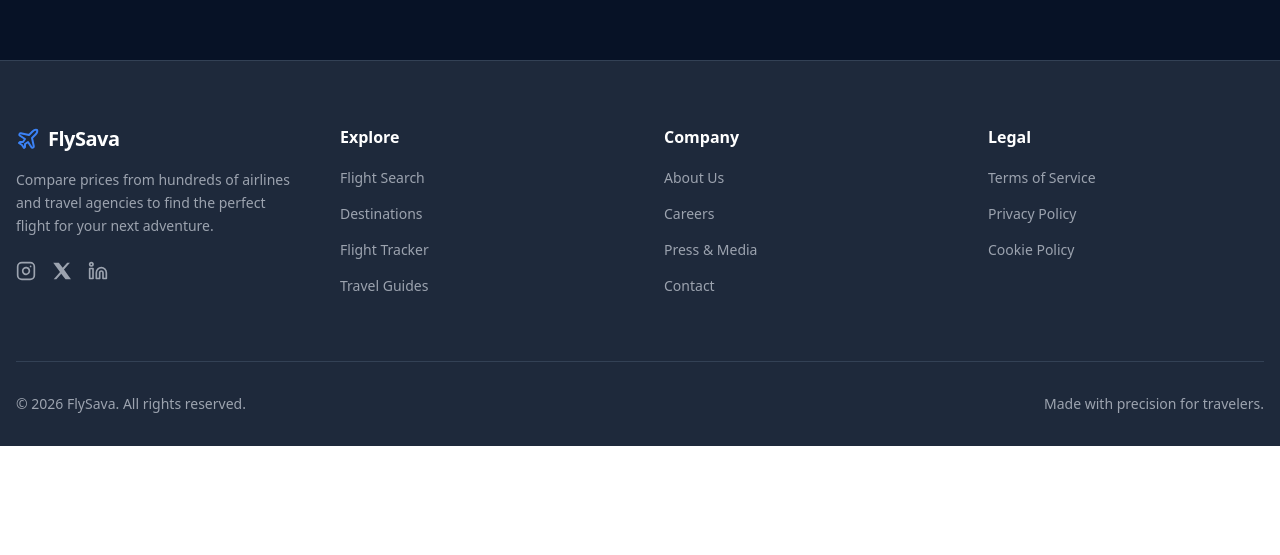
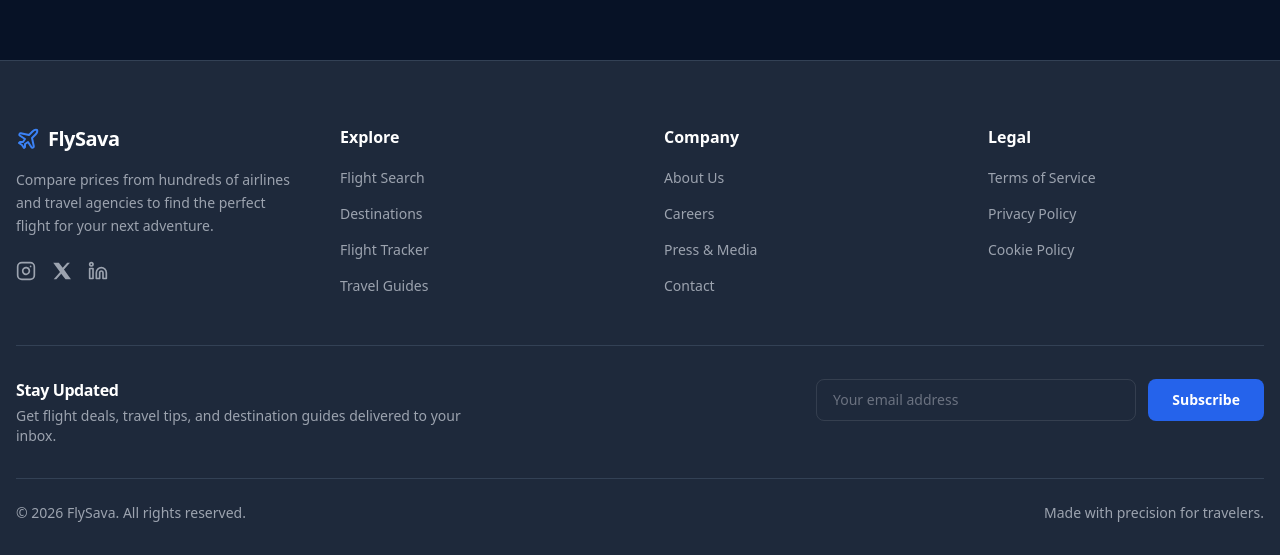
Before and after one commit to saumy-31/aero-compare, a React (Vite) app: page /blog/1 in a window 1280 px wide. Shown: the part 740-1295 px from the top of the page. Before the commit the page ends 1186 px from the top, so only its background shows below. Built offline with nearby package versions, Linux system fonts and the light colour scheme.

Commit message:
Enhance FlySava UI and navigation experience

```diff
--- a/src/components/layout/Footer.tsx
+++ b/src/components/layout/Footer.tsx
@@ -1,16 +1,50 @@
-import React from 'react';
+import React, { useState } from 'react';
 import { Link } from 'react-router-dom';
 import { Plane, Instagram, Linkedin } from 'lucide-react';
 
 export const Footer = () => {
+  const [isSubmitting, setIsSubmitting] = useState(false);
+  const [status, setStatus] = useState<'success' | 'error' | null>(null);
+
   const handleScrollTop = () => {
     window.scrollTo(0, 0);
+  };
+
+  const handleSubscribe = async (e: React.FormEvent<HTMLFormElement>) => {
+    e.preventDefault();
+    setIsSubmitting(true);
+    setStatus(null);
+
+    const formData = new FormData(e.currentTarget);
+
+    try {
+      // Use FormSubmit AJAX endpoint to prevent page redirection
+      const response = await fetch("https://formsubmit.co/ajax/contact@flysava.com", {
+        method: "POST",
+        body: formData,
+      });
+
+      if (response.ok) {
+        setStatus('success');
+        e.currentTarget.reset();
+      } else {
+        setStatus('error');
+      }
+    } catch (error) {
+      setStatus('error');
+    } finally {
+      setIsSubmitting(false);
+      // Auto-hide status message after 5 seconds
+      setTimeout(() => setStatus(null), 5000);
+    }
   };
 
   return (
     <footer className="bg-white dark:bg-dark-card border-t border-gray-100 dark:border-dark-border mt-auto transition-colors">
       <div className="container mx-auto px-4 max-w-7xl pt-16 pb-8">
-        <div className="grid grid-cols-1 md:grid-cols-2 lg:grid-cols-4 gap-12 mb-16">
+
+        {/* Main Footer Links & Info */}
+        <div className="grid grid-cols-1 md:grid-cols-2 lg:grid-cols-4 gap-12 mb-12">
 
           {/* Brand & Socials */}
           <div className="col-span-1 lg:col-span-1">
@@ -98,8 +132,57 @@ export const Footer = () => {
 
         </div>
 
+        {/* Newsletter Subscription Section - Premium Compact Design */}
+        <div className="py-8 border-t border-gray-100 dark:border-dark-border flex flex-col lg:flex-row items-start lg:items-center justify-between gap-6">
+          <div className="max-w-md">
+            <h3 className="text-base font-bold text-gray-900 dark:text-white tracking-tight mb-1">Stay Updated</h3>
+            <p className="text-sm text-gray-500 dark:text-gray-400">
+              Get flight deals, travel tips, and destination guides delivered to your inbox.
+            </p>
+          </div>
+
+          <div className="w-full lg:w-auto flex-grow max-w-md lg:ml-auto">
+            <form onSubmit={handleSubscribe} className="relative flex flex-col sm:flex-row gap-2 sm:gap-3">
+              {/* FormSubmit Configuration Fields */}
+              <input type="hidden" name="_captcha" value="false" />
+              <input type="hidden" name="_subject" value="New Footer Newsletter Subscription" />
+              <input type="hidden" name="_template" value="table" />
+
+              <input
+                type="email"
+                name="email"
+                required
+                placeholder="Your email address"
+                disabled={isSubmitting}
+                className="w-full bg-transparent border border-gray-200 dark:border-white/10 rounded-lg px-4 py-2.5 text-gray-900 dark:text-white placeholder-gray-500 focus:outline-none focus:border-blue-500 focus:ring-1 focus:ring-blue-500 transition-all disabled:opacity-50 text-sm"
+              />
+              <button
+                type="submit"
+                disabled={isSubmitting}
+                className="w-full sm:w-auto flex-shrink-0 flex items-center justify-center bg-blue-600 hover:bg-blue-500 text-white font-bold py-2.5 px-6 rounded-lg transition-colors disabled:opacity-70 disabled:cursor-not-allowed whitespace-nowrap text-sm"
+              >
+                {isSubmitting ? 'Subscribing...' : 'Subscribe'}
+              </button>
+            </form>
+
+            {/* Status Messages */}
+            <div className="h-5 mt-1">
+              {status === 'success' && (
+                <p className="text-green-600 dark:text-green-400 text-xs font-medium transition-opacity">
+                  Thank you! You have successfully subscribed.
+                </p>
+              )}
+              {status === 'error' && (
+                <p className="text-red-600 dark:text-red-400 text-xs font-medium transition-opacity">
+                  Oops! Something went wrong. Please try again.
+                </p>
+              )}
+            </div>
+          </div>
+        </div>
+
         {/* Bottom Copyright Row */}
-        <div className="pt-8 border-t border-gray-100 dark:border-dark-border flex flex-col md:flex-row justify-between items-center gap-4">
+        <div className="pt-6 border-t border-gray-100 dark:border-dark-border flex flex-col md:flex-row justify-between items-center gap-4">
           <p className="text-gray-400 text-sm">© {new Date().getFullYear()} FlySava. All rights reserved.</p>
           <div className="flex space-x-6 text-sm text-gray-400">
             <span>Made with precision for travelers.</span>
--- a/src/pages/BlogPost.tsx
+++ b/src/pages/BlogPost.tsx
@@ -1,13 +1,17 @@
 import React, { useEffect, useState } from 'react';
 import { useParams, useNavigate } from 'react-router-dom';
-import { Calendar, Clock, ArrowLeft, User, Share2, Facebook, Twitter, Link2, Mail, ChevronRight, ChevronLeft, MapPin } from 'lucide-react';
+import { Calendar, Clock, ArrowLeft, User, Facebook, Twitter, Link2, Mail, ChevronRight, ChevronLeft } from 'lucide-react';
 import { MOCK_BLOG_POSTS } from '../data/mockBlogPosts';
-import { motion, useScroll, useSpring } from 'framer-motion';
+import { motion, useScroll, useSpring, AnimatePresence } from 'framer-motion';
 
 export const BlogPost = () => {
   const { slug } = useParams();
   const navigate = useNavigate();
   const [copied, setCopied] = useState(false);
+
+  // Newsletter State
+  const [newsletterStatus, setNewsletterStatus] = useState<'success' | 'error' | null>(null);
+  const [isSubmittingNewsletter, setIsSubmittingNewsletter] = useState(false);
 
   const { scrollYProgress } = useScroll();
   const scaleX = useSpring(scrollYProgress, { stiffness: 100, damping: 30, restDelta: 0.001 });
@@ -32,6 +36,34 @@ export const BlogPost = () => {
     navigator.clipboard.writeText(window.location.href);
     setCopied(true);
     setTimeout(() => setCopied(false), 2000);
+  };
+
+  const handleSubscribe = async (e: React.FormEvent<HTMLFormElement>) => {
+    e.preventDefault();
+    setIsSubmittingNewsletter(true);
+    setNewsletterStatus(null);
+
+    const formData = new FormData(e.currentTarget);
+
+    try {
+      // Use FormSubmit AJAX endpoint to prevent page redirection
+      const response = await fetch("https://formsubmit.co/ajax/contact@flysava.com", {
+        method: "POST",
+        body: formData,
+      });
+
+      if (response.ok) {
+        setNewsletterStatus('success');
+        e.currentTarget.reset();
+      } else {
+        setNewsletterStatus('error');
+      }
+    } catch (error) {
+      setNewsletterStatus('error');
+    } finally {
+      setIsSubmittingNewsletter(false);
+      setTimeout(() => setNewsletterStatus(null), 5000);
+    }
   };
 
   return (
@@ -89,42 +121,23 @@ export const BlogPost = () => {
             </div>
           </header>
 
-          {/*
-            Article Body
-            Utilizing complex Tailwind descendant selectors to style the raw HTML
-            into a premium magazine format.
-          */}
           <article
             className="prose prose-invert prose-lg md:prose-xl max-w-none
-
-            /* Typography & Spacing */
             prose-p:text-gray-300 prose-p:leading-[1.8] prose-p:mb-8 prose-p:text-[1.1rem] md:prose-p:text-[1.15rem]
             prose-headings:text-white prose-headings:font-black prose-headings:tracking-tight
             [&_h2]:text-3xl md:[&_h2]:text-4xl [&_h2]:mt-16 [&_h2]:mb-8
             [&_h3]:text-2xl [&_h3]:mt-10 [&_h3]:mb-6
             prose-a:text-blue-400 prose-a:no-underline hover:prose-a:underline hover:prose-a:text-blue-300 transition-colors
             prose-strong:text-white prose-strong:font-bold
-
-            /* Lists */
             prose-ul:text-gray-300 prose-ul:my-8 prose-li:my-3 prose-li:leading-[1.8]
-
-            /* In-Article Images */
             [&_.in-article-img]:w-full [&_.in-article-img]:h-[300px] md:[&_.in-article-img]:h-[450px] [&_.in-article-img]:object-cover [&_.in-article-img]:rounded-[2rem] [&_.in-article-img]:my-16 [&_.in-article-img]:shadow-2xl [&_.in-article-img]:border [&_.in-article-img]:border-white/5
-
-            /* Editorial Quote Block */
             [&_.editorial-quote]:border-l-4 [&_.editorial-quote]:border-blue-500 [&_.editorial-quote]:pl-8 md:[&_.editorial-quote]:pl-12 [&_.editorial-quote]:my-16 [&_.editorial-quote]:italic [&_.editorial-quote]:text-2xl md:[&_.editorial-quote]:text-3xl [&_.editorial-quote]:text-white [&_.editorial-quote]:font-serif [&_.editorial-quote]:leading-relaxed
-
-            /* Custom Cards (Destination, Budget, Tips) */
             [&_.destination-card]:bg-[#0c1a33] [&_.destination-card]:p-8 md:[&_.destination-card]:p-10 [&_.destination-card]:rounded-[2rem] [&_.destination-card]:border [&_.destination-card]:border-white/10 [&_.destination-card]:my-12 [&_.destination-card]:shadow-xl
             [&_.destination-card_h3]:text-2xl [&_.destination-card_h3]:mt-0 [&_.destination-card_h3]:mb-6 [&_.destination-card_h3]:text-white
-
             [&_.budget-card]:bg-gradient-to-br [&_.budget-card]:from-[#0c1a33] [&_.budget-card]:to-[#071226] [&_.budget-card]:p-8 md:[&_.budget-card]:p-10 [&_.budget-card]:rounded-[2rem] [&_.budget-card]:border [&_.budget-card]:border-green-500/20 [&_.budget-card]:my-12 [&_.budget-card]:shadow-2xl
             [&_.budget-card_h3]:text-2xl [&_.budget-card_h3]:mt-0 [&_.budget-card_h3]:mb-6 [&_.budget-card_h3]:text-green-400
-
             [&_.flight-tips-card]:bg-blue-900/20 [&_.flight-tips-card]:p-8 md:[&_.flight-tips-card]:p-10 [&_.flight-tips-card]:rounded-[2rem] [&_.flight-tips-card]:border [&_.flight-tips-card]:border-blue-500/30 [&_.flight-tips-card]:my-12
             [&_.flight-tips-card_h3]:text-2xl [&_.flight-tips-card_h3]:mt-0 [&_.flight-tips-card_h3]:mb-4 [&_.flight-tips-card_h3]:text-blue-400
-
-            /* FAQ Accordion Styling */
             [&_details]:bg-[#0c1a33] [&_details]:p-6 [&_details]:rounded-2xl [&_details]:mb-4 [&_details]:cursor-pointer [&_details]:border [&_details]:border-white/5 [&_details]:transition-all hover:[&_details]:border-blue-500/30
             [&_summary]:font-bold [&_summary]:text-lg md:[&_summary]:text-xl [&_summary]:text-white [&_summary]:outline-none [&_summary]:list-none [&_summary]:flex [&_summary]:justify-between [&_summary::-webkit-details-marker]:hidden
             [&_details_p]:mt-4 [&_details_p]:mb-0 [&_details_p]:text-gray-400 [&_details_p]:text-base"
@@ -196,10 +209,51 @@ export const BlogPost = () => {
               <Mail className="w-12 h-12 text-blue-400 mx-auto mb-6 relative z-10" />
               <h3 className="text-3xl font-black text-white mb-4 relative z-10">Fly Smarter.</h3>
               <p className="text-gray-400 text-sm md:text-base leading-relaxed mb-8 relative z-10">Join 50,000+ travelers receiving our weekly flight hacks, mistake fares, and secret destination guides.</p>
-              <div className="space-y-4 relative z-10">
-                <input type="email" placeholder="Your email address" className="w-full bg-[#071226] border border-white/10 rounded-xl px-5 py-4 text-white placeholder-gray-500 focus:outline-none focus:border-blue-500 focus:ring-1 focus:ring-blue-500 transition-all" />
-                <button className="w-full bg-blue-600 hover:bg-blue-500 text-white font-black py-4 rounded-xl transition-colors shadow-lg shadow-blue-900/50 uppercase tracking-wide text-sm">Join the Club</button>
-              </div>
+
+              <form onSubmit={handleSubscribe} className="space-y-4 relative z-10">
+                <input type="hidden" name="_captcha" value="false" />
+                <input type="hidden" name="_subject" value="New Newsletter Subscription" />
+                <input type="hidden" name="_template" value="table" />
+
+                <input
+                  type="email"
+                  name="email"
+                  required
+                  placeholder="Your email address"
+                  disabled={isSubmittingNewsletter}
+                  className="w-full bg-[#071226] border border-white/10 rounded-xl px-5 py-4 text-white placeholder-gray-500 focus:outline-none focus:border-blue-500 focus:ring-1 focus:ring-blue-500 transition-all disabled:opacity-50"
+                />
+                <button
+                  type="submit"
+                  disabled={isSubmittingNewsletter}
+                  className="w-full flex items-center justify-center bg-blue-600 hover:bg-blue-500 text-white font-black py-4 rounded-xl transition-colors shadow-lg shadow-blue-900/50 uppercase tracking-wide text-sm disabled:opacity-70 disabled:cursor-not-allowed"
+                >
+                  {isSubmittingNewsletter ? 'Joining...' : 'Join the Club'}
+                </button>
+
+                <AnimatePresence>
+                  {newsletterStatus === 'success' && (
+                    <motion.div
+                      initial={{ opacity: 0, y: -10 }}
+                      animate={{ opacity: 1, y: 0 }}
+                      exit={{ opacity: 0, height: 0 }}
+                      className="text-green-400 text-sm font-bold mt-2"
+                    >
+                      Welcome to the club!
+                    </motion.div>
+                  )}
+                  {newsletterStatus === 'error' && (
+                    <motion.div
+                      initial={{ opacity: 0, y: -10 }}
+                      animate={{ opacity: 1, y: 0 }}
+                      exit={{ opacity: 0, height: 0 }}
+                      className="text-red-400 text-sm font-bold mt-2"
+                    >
+                      Oops! Something went wrong.
+                    </motion.div>
+                  )}
+                </AnimatePresence>
+              </form>
             </div>
 
             {/* Quick Actions (Table of Contents proxy) */}
--- a/src/pages/Press.tsx
+++ b/src/pages/Press.tsx
@@ -167,10 +167,10 @@ export const Press = () => {
               </div>
               <h3 className="text-xl font-bold text-gray-900 dark:text-white mb-3">Media Inquiries</h3>
               <a
-                href="mailto:contact@flysava.com"
+                href="mailto:business@flysava.com"
                 className="block text-lg text-gray-600 dark:text-gray-300 mb-8 hover:text-blue-600 dark:hover:text-blue-400 transition-colors"
               >
-                contact@flysava.com
+                business@flysava.com
               </a>
               <a
                 href="mailto:contact@flysava.com"
```
Also changed, not shown: src/pages/About.tsx (+16 -2 lines), src/pages/Careers.tsx (+21 -31 lines). Lines whose indentation alone changed are shown as unchanged.
